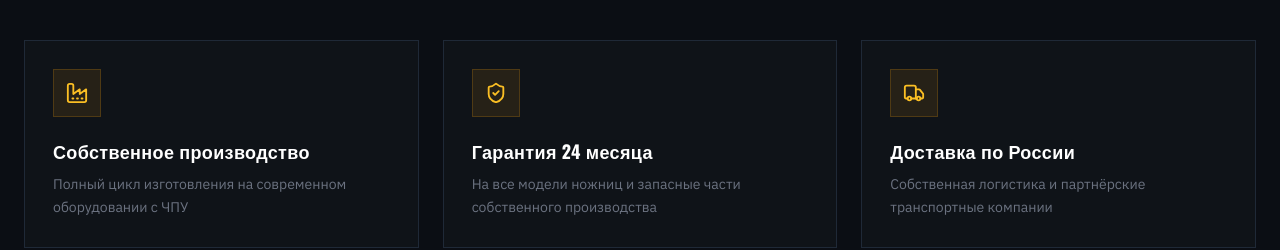
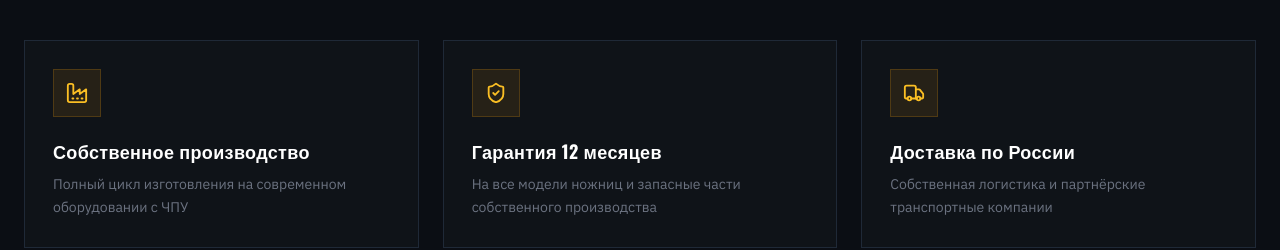
Before and after one commit to pr-poehali-dev/sheet-metal-shears-landing, a React (Vite) app: page / in a window 1280 px wide. Shown: the part 2740-2990 px from the top of the page. Built offline with nearby package versions, Linux system fonts and the light colour scheme.

Commit message:
Гарантия 12 месяцев

```diff
--- a/src/pages/Index.tsx
+++ b/src/pages/Index.tsx
@@ -68,7 +68,7 @@ const CATEGORIES = [
 
 const ADVANTAGES = [
   { icon: "Factory", title: "Собственное производство", text: "Полный цикл изготовления на современном оборудовании с ЧПУ" },
-  { icon: "ShieldCheck", title: "Гарантия 24 месяца", text: "На все модели ножниц и запасные части собственного производства" },
+  { icon: "ShieldCheck", title: "Гарантия 12 месяцев", text: "На все модели ножниц и запасные части собственного производства" },
   { icon: "Truck", title: "Доставка по России", text: "Собственная логистика и партнёрские транспортные компании" },
   { icon: "Headphones", title: "Техподдержка 24/7", text: "Инженеры-технологи помогут подобрать оборудование и наладить работу" },
   { icon: "FileText", title: "Полная документация", text: "Паспорта, сертификаты, схемы и инструкции по эксплуатации" },
```
